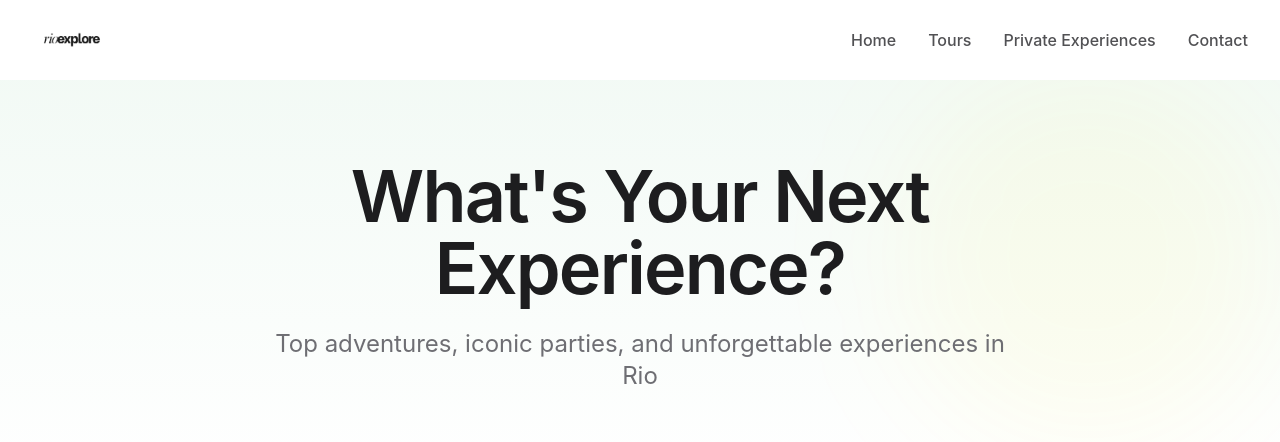
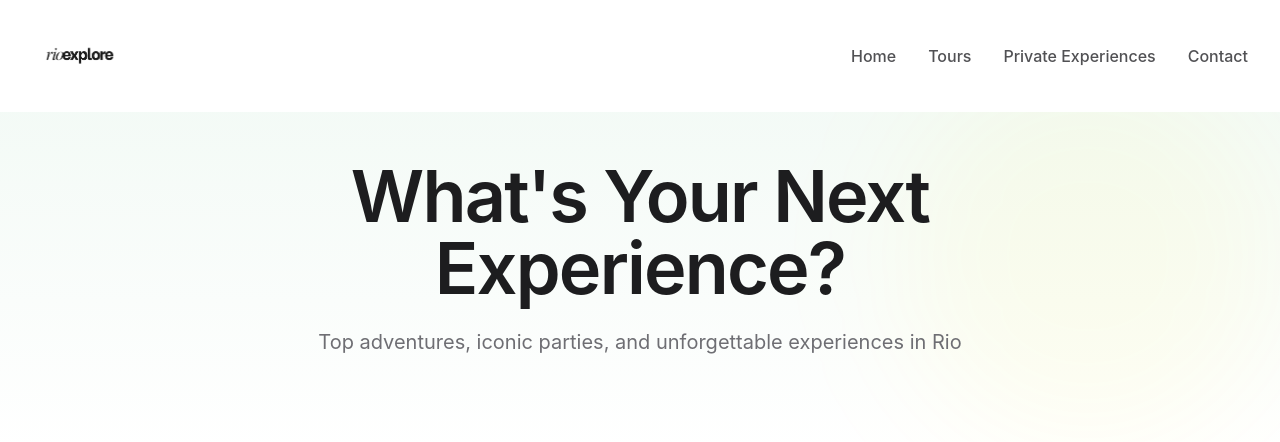
Before and after one commit to hafetabdulle/favelapartyco, a Next.js app: page /tours in a window 1280 px wide. Shown: the top 442 px of the page. Built offline with nearby package versions, Linux system fonts and the light colour scheme.

Commit message:
Update logo size and tours heading/price

```diff
--- a/app/tours/page.tsx
+++ b/app/tours/page.tsx
@@ -140,7 +140,7 @@ const tours: Tour[] = [
   {
     id: 'helicopter-doors-off',
     title: 'Helicopter Tour – Without Doors',
-    price: 'R$1,200 per person',
+    price: '1000 per person',
     duration: '30 minutes',
     includes: ['Doorless helicopter', 'Professional pilot', 'Epic photo ops', 'Christ the Redeemer views', 'Up to 3 people', 'Wind-in-your-hair experience'],
     description: 'Experience Rio from above with the wind in your hair! See Christ, Sugarloaf, and the beaches like never before. The ultimate open-air aerial adventure.',
@@ -197,7 +197,7 @@ export default function ToursPage() {
             <h1 className="text-4xl sm:text-5xl md:text-6xl lg:text-7xl font-semibold tracking-tight text-neutral-900 mb-4 sm:mb-6 px-4">
               What&apos;s Your Next Experience?
             </h1>
-            <p className="text-lg sm:text-xl md:text-2xl text-neutral-600 leading-relaxed px-4">
+            <p className="text-sm sm:text-lg md:text-xl text-neutral-600 leading-relaxed px-4 whitespace-nowrap">
               Top adventures, iconic parties, and unforgettable experiences in Rio
             </p>
           </motion.div>
--- a/components/Navigation.tsx
+++ b/components/Navigation.tsx
@@ -40,15 +40,15 @@ export default function Navigation() {
         }`}
       >
         <div className="max-w-7xl mx-auto px-6 lg:px-8">
-          <div className="flex justify-between items-center h-20">
+          <div className="flex justify-between items-center h-24 sm:h-28">
             {/* Logo */}
             <Link href="/" className="flex items-center">
               <Image
                 src="/images/rio.png"
                 alt="Rio Explore"
-                width={320}
-                height={80}
-                className="h-20 w-auto"
+                width={480}
+                height={120}
+                className="h-20 sm:h-24 w-auto"
                 priority
               />
             </Link>
```
